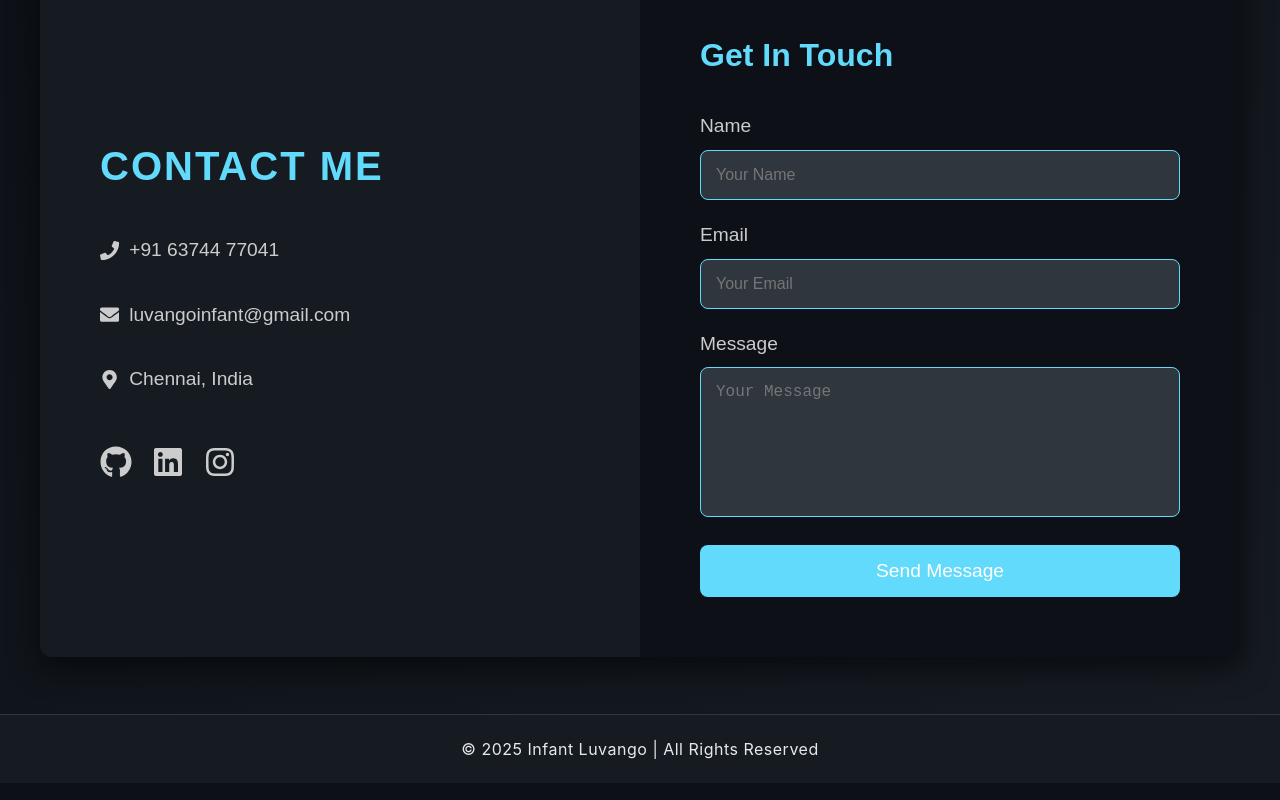
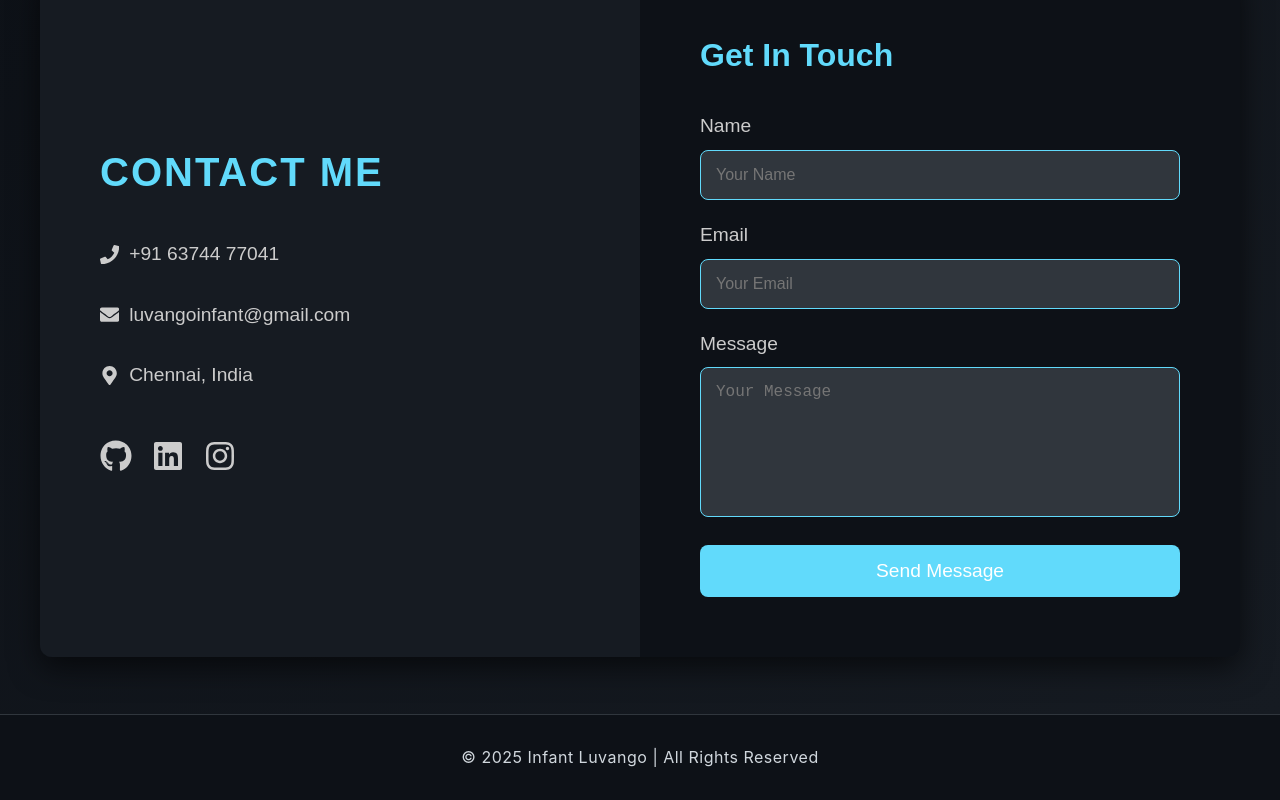
Before and after one commit to INFANTLUVANGO/portfolio, a React (Vite) app: page /contact in a window 1280 px wide. Shown: the part 280-1080 px from the top of the page. Built offline with nearby package versions, Linux system fonts and the light colour scheme.

Commit message:
Update global.css

```diff
--- a/src/styles/global.css
+++ b/src/styles/global.css
@@ -1,67 +1,4 @@
-/*
-* {
-    margin: 0;
-    padding: 0;
-    box-sizing: border-box;
-    scroll-behavior: smooth;
-  }
 
-  body {
-    font-family: 'Poppins', sans-serif;
-    line-height: 1.6;
-    color: #fff;
-    background: #0d1117;
-    overflow-x: hidden;
-  }
-
-  a {
-    text-decoration: none;
-    color: inherit;
-    transition: color 0.3s ease;
-  }
-
-  a:hover {
-    color: #61dafb;
-  }
-
-  h1, h2, h3 {
-    font-weight: 600;
-    margin-bottom: 15px;
-  }
-
-  p {
-    font-size: 1.1rem;
-    line-height: 1.8;
-  }
-
-  button {
-    background: #61dafb;
-    color: #0d1117;
-    border: none;
-    padding: 10px 25px;
-    font-size: 1rem;
-    cursor: pointer;
-    transition: 0.3s;
-  }
-
-  button:hover {
-    background: #007bff;
-    color: #fff;
-  }
-
-
-  @media (max-width: 768px) {
-    body {
-      font-size: 14px;
-    }
-
-    button {
-      padding: 8px 20px;
-      font-size: 0.9rem;
-    }
-  } */
-
-  /* Reset and Global Styles */
 * {
   margin: 0;
   padding: 0;
@@ -70,7 +7,7 @@
 }
 
 body {
-  font-family: 'Poppins', sans-serif;
+  font-family: 'Montserrat', sans-serif;
   line-height: 1.6;
   color: #fff;
   background: #0d1117;
@@ -79,89 +16,3 @@ body {
   display: flex;
   flex-direction: column;
 }
-
-a {
-  text-decoration: none;
-  color: inherit;
-  transition: color 0.3s ease;
-}
-
-a:hover {
-  color: #61dafb;
-}
-
-h1, h2, h3 {
-  font-weight: 600;
-  margin-bottom: 15px;
-}
-
-p {
-  font-size: 1.1rem;
-  line-height: 1.8;
-}
-
-button {
-  background: #61dafb;
-  color: #0d1117;
-  border: none;
-  padding: 10px 25px;
-  font-size: 1rem;
-  cursor: pointer;
-  transition: 0.3s;
-}
-
-button:hover {
-  background: #007bff;
-  color: #fff;
-}
-
-/* Footer Layout Fix */
-.app {
-  display: flex;
-  flex-direction: column;
-  min-height: 100vh;
-}
-
-.content {
-  flex: 1;
-}
-
-footer {
-  background: #161b22;
-  color: #fff;
-  text-align: center;
-  padding: 20px;
-  font-size: 1rem;
-  box-shadow: 0 -4px 10px rgba(0, 0, 0, 0.5);
-  width: 100%;
-}
-
-footer p {
-  margin: 0;
-  font-size: 1rem;
-}
-
-footer a {
-  color: #61dafb;
-  transition: color 0.3s ease;
-}
-
-footer a:hover {
-  color: #007bff;
-}
-
-/* Responsive Design */
-@media (max-width: 768px) {
-  body {
-      font-size: 14px;
-  }
-
-  button {
-      padding: 8px 20px;
-      font-size: 0.9rem;
-  }
-
-  footer {
-      font-size: 0.9rem;
-  }
-}
```
